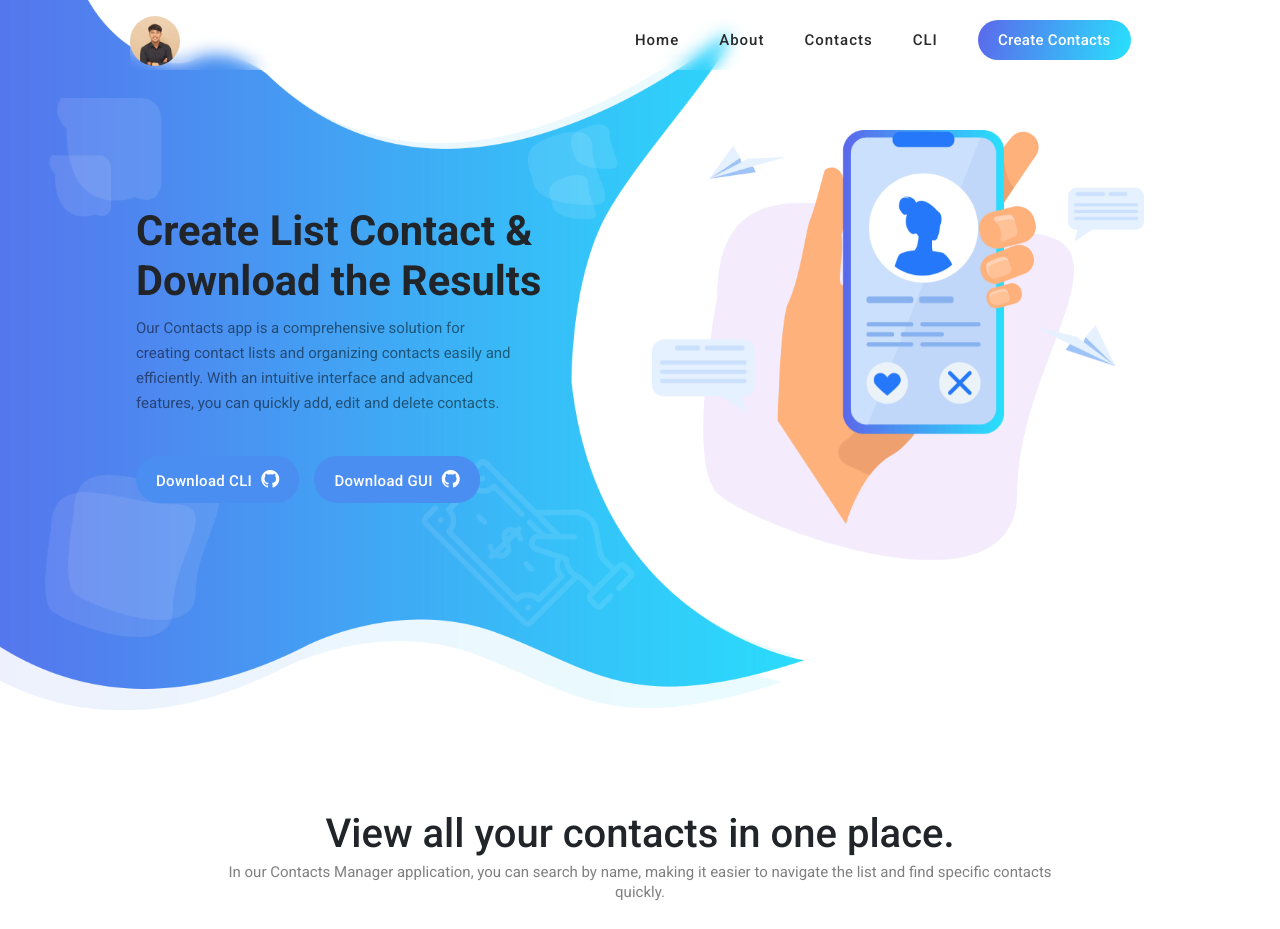
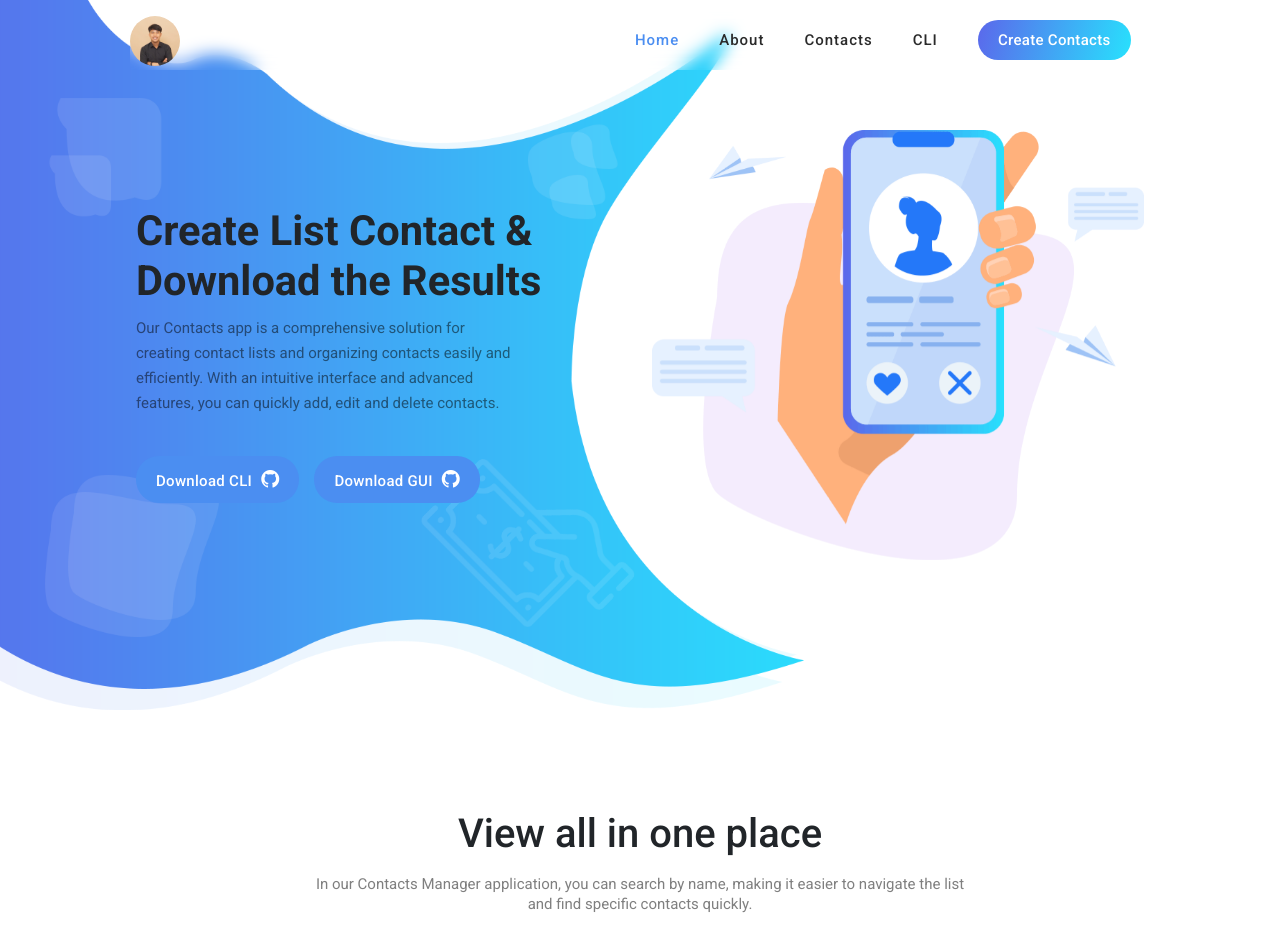
Before and after one commit to anggernuramin/frontend-contacts-app, a Vue app: page / in a window 1280 px wide. Shown: the top 929 px of the page. Built offline with nearby package versions, Linux system fonts and the light colour scheme; no server answers.

Commit message:
improvment: class active router-link navbar

```diff
--- a/public/assets/css/main.css
+++ b/public/assets/css/main.css
@@ -19,12 +19,13 @@
     padding: 0px 20px 0px 10px;
 }
 
-/* .link-active{
-    color: #4b8ef1;
+.router-link-active{
+    color: #4b8ef1 !important;
 }
-.link-active{
-    color: #4b8ef1;
-} */
+.text-not-active{
+    color: #2a2a2a !important;
+
+}
 .dropdown-file{
     border-radius: 40px;
     border: 1px solid #4b8ef1;
--- a/src/App.vue
+++ b/src/App.vue
@@ -3,11 +3,28 @@ import { useRoute } from "vue-router";
 import { watch, ref, onMounted } from "vue";
 import Footer from "./components/Footer.vue";
 const route = useRoute();
-const currentUrl = ref<any>("");
+const currentUrl = ref<any>(route.path);
+
+const activeClassName: string = "text-primary"
+const defaultClassName: string = "text-dark"
+
+let pageHome: any = "";
+let pageAbout: any = "";
+let pageContact: any = "";
+let pageCli: any = "";
+
+const updatePageClasses = () => {
+  pageHome = currentUrl.value === "/" ? activeClassName : defaultClassName;
+  pageAbout = currentUrl.value === "/" ? activeClassName : defaultClassName;
+  pageContact = currentUrl.value === "/contacts" ? activeClassName : defaultClassName;
+  pageCli = currentUrl.value === "/contacts/cli" ? activeClassName : defaultClassName;
+}
 
 onMounted(() => {
   currentUrl.value = route.path;
-  console.log("🚀 ~ onMounted ~ value:", currentUrl.value);
+  updatePageClasses()
+
+
 });
 
 watch(
@@ -15,7 +32,8 @@ watch(
   (newValue: any, oldValue: any) => {
     if (newValue !== oldValue) {
       currentUrl.value = newValue;
-      console.log("🚀 ~ onMounted ~ value:", currentUrl.value);
+      updatePageClasses()
+      // update path sesuai dengan page yang sedang dibuka (memantau ketika ada peubahan maka value dari currentUrl akan berubah)
     }
   }
 );
@@ -40,23 +58,13 @@ watch(
             </a>
             <ul class="nav">
               <li class="scroll-to-section">
-                <router-link
-                  to="/"
-                  :class="
-                    currentUrl.value === '/'
-                      ? 'link-active '
-                      : 'link-not-active '
-                  "
-                  >Home</router-link
-                >
+                <router-link to="/" :class="pageHome">Home</router-link>
               </li>
               <li class="scroll-to-section">
                 <router-link
                   to="/about"
                   :class="
-                    currentUrl.value === '/about'
-                      ? 'link-active'
-                      : 'link-not-active'
+                   pageAbout
                   "
                   >About</router-link
                 >
@@ -65,9 +73,7 @@ watch(
                 <router-link
                   to="/contacts"
                   :class="
-                    currentUrl.value === '/contacts'
-                      ? 'link-active'
-                      : 'link-not-active'
+                    pageContact
                   "
                   >Contacts</router-link
                 >
@@ -77,9 +83,7 @@ watch(
                 <router-link
                   to="/contacts/cli"
                   :class="
-                    currentUrl.value === '/contacts/cli'
-                      ? 'link-active'
-                      : 'link-not-active'
+                    pageCli
                   "
                   >CLI</router-link
                 >
--- a/src/views/About.vue
+++ b/src/views/About.vue
@@ -45,7 +45,7 @@
                 productivity with our easy-to-use download functionality.
               </p>
               <div class="gradient-button">
-                <a href="#">Show Code</a>
+                <a href="https://github.com/anggernuramin/frontend-contacts-app" target="_blank">Show Code</a>
               </div>
               <span class="description-aboutCode"
                 >*I made this project open source, if you like, please
--- a/src/views/Home.vue
+++ b/src/views/Home.vue
@@ -38,9 +38,9 @@ onMounted(async () => {
       <div class="row">
         <div class="col-11 col-lg-9 mx-auto">
           <h2 class="fs-1 mb-1 fw-semibold">
-            View all your contacts in one place.
+            View all in one place
           </h2>
-          <p class="mb-3">
+          <p class="my-3 mx-auto" style="width: 80%;">
             In our Contacts Manager application, you can search by name, making
             it easier to navigate the list and find specific contacts quickly.
           </p>
```
